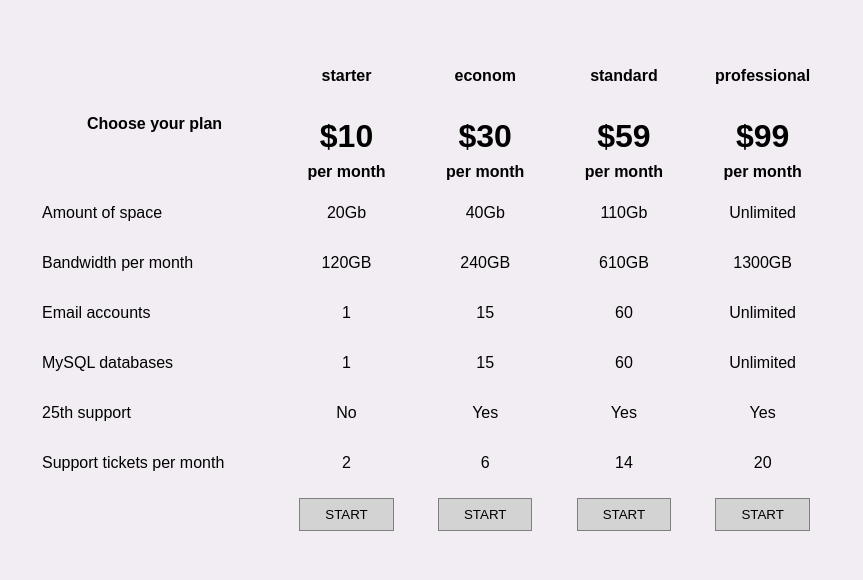
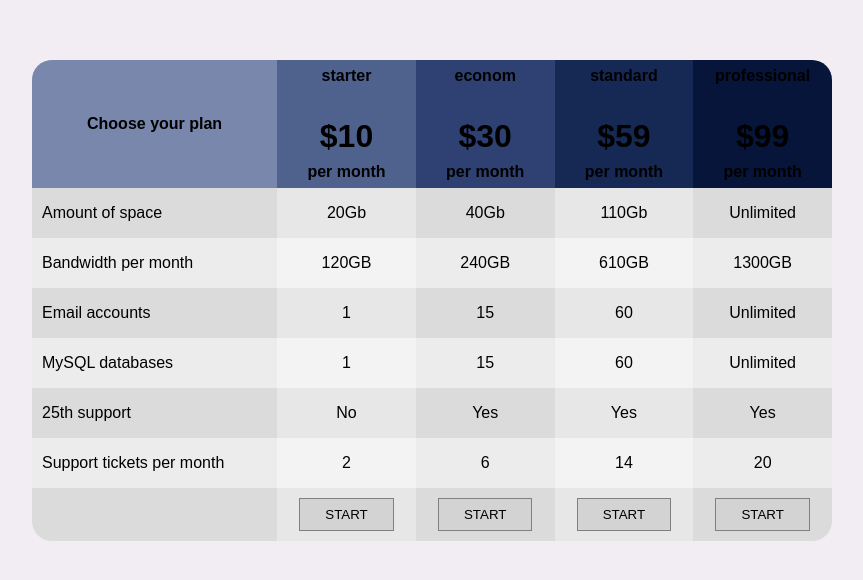
Before and after one commit to lollybird87/Tariff_table, a plain HTML site: page index.html in a window 1280 px wide. Shown: the part 108-688 px from the top of the page, without its empty margins (208-1071 px from the left). Drawn offline with Linux system fonts and the light colour scheme.

Commit message:
Add background color for table

```diff
--- a/styles.css
+++ b/styles.css
@@ -69,3 +69,46 @@ tr:hover{
     color: white;
     font-weight: bold;
 }
+tr:nth-child(2n+1) {
+    background-color: #dbdbdb;
+}
+
+tr:nth-child(2n){
+    background-color: #ececec;
+}
+
+tr:nth-child(2n+1) td:nth-child(2n){
+    background-color: #e7e7e7;
+}
+
+tr:nth-child(2n) td:nth-child(2n){
+    background-color: #f3f3f3;
+}
+
+th:nth-child(1){
+    background: #7887ab;
+}
+
+th:nth-child(2){
+    background:#4f628e;
+}
+
+th:nth-child(3){
+    background: #2e4172;
+}
+
+th:nth-child(4){
+    background:  #162955;
+}
+th:nth-child(5){
+    background: #061539;
+}
+/*
+    background: linear-gradient(to right,
+    #7887ab 0%,      #7887ab 32%,
+    #4f628e 32%,     #4f628e 50.5%,
+    #2e4172 50.5%,   #2e4172 67%,
+    #162955 67%,     #162955 83.5%,
+    #061539 83.5%,   #061539 100%);
+
+*/
```
